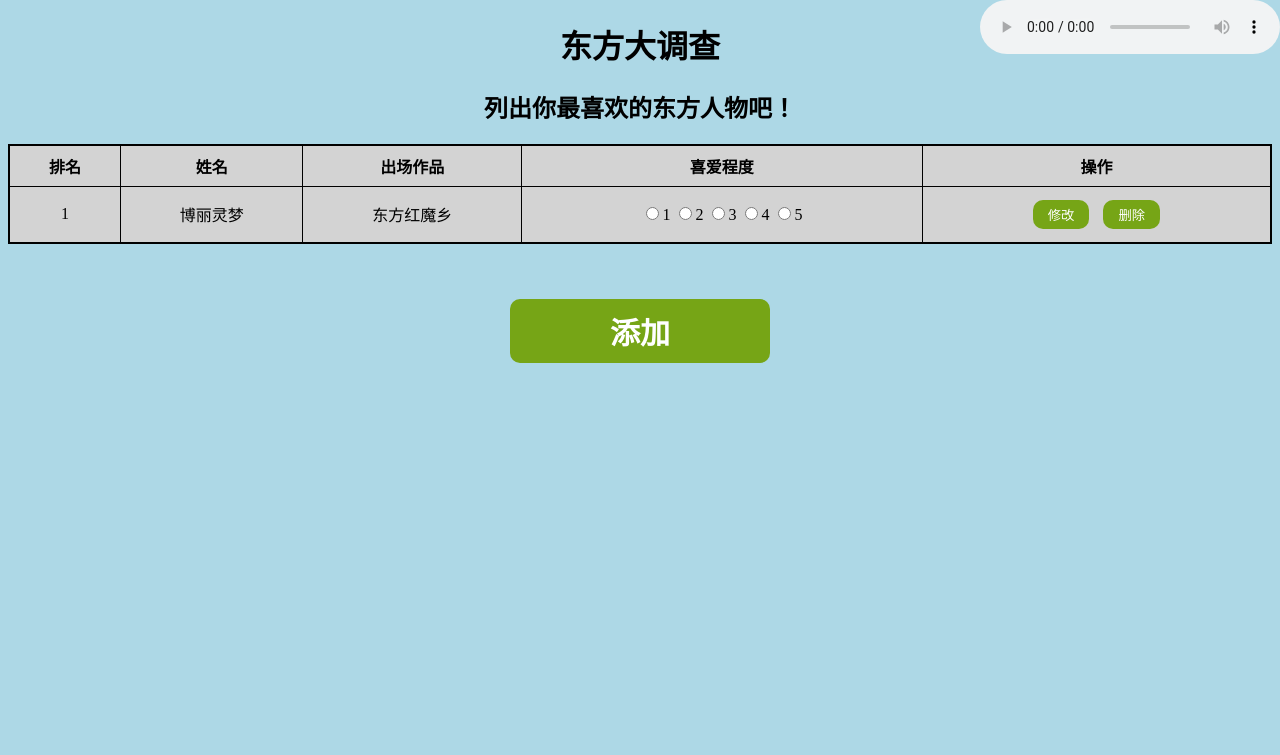
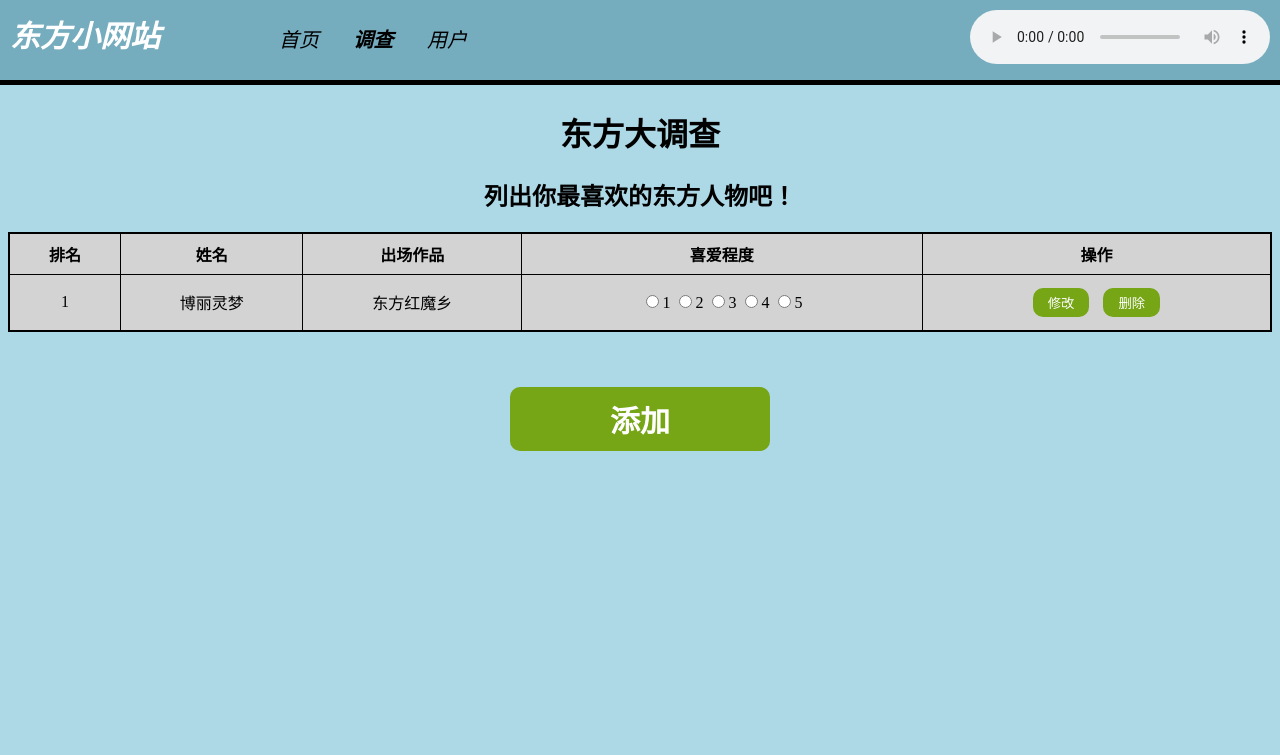
Before and after one commit to JosephCross167/Touhou-Research, a Flask app: template templates/excel.html in a window 1280 px wide. Shown: the top 755 px of the page. Run offline with Flask 3, Linux system fonts and the light colour scheme; the template is opened without the code that fills it, so the values that code supplies are empty.

Commit message:
东方大调查

```diff
--- a/app.py
+++ b/app.py
@@ -1,4 +1,4 @@
-from flask import Flask
+from flask import Flask, render_template
 import config
 from exts import db
 from models import User
@@ -14,9 +14,10 @@ db.init_app(app)
 migrate = Migrate(app, db)
 app.register_blueprint(au_bp)
 app.register_blueprint(qa_bp)
+
 @app.route('/')
 def hello_world():  # put application's code here
-    return 'Hello World!'
+    return render_template("register.html")
 
 
 if __name__ == '__main__':
--- a/blueprints/author.py
+++ b/blueprints/author.py
@@ -1,4 +1,4 @@
-from flask import Blueprint
+from flask import Blueprint, render_template
 
 bp = Blueprint("author", __name__, url_prefix="/author")
 
--- /dev/null
+++ b/static/css/base.css
@@ -0,0 +1,74 @@
+nav {
+    font-style: oblique;
+    text-align: left;
+    background-color: rgb(117, 172, 190);
+    padding: 0 0 0 10px;
+    border-bottom: 5px solid black;
+    height: 80px;
+    position: fixed;
+    top: 0;
+    left: 0;
+    right: 0;
+    z-index: 500;
+}
+a {
+    color: black;
+    text-decoration: none;
+    margin: 0 15px;
+    line-height: 80px;
+    font-size: 20px;
+    position: relative;
+    left: 100px;
+}
+span {
+    font-size: 30px;
+    font-weight: bold;
+    color: white;
+}
+body {
+    text-align: center;
+    background-color:lightblue;
+    padding-bottom: 300px;
+    padding-top: 80px;
+    }
+table {
+    width: 100%;
+    margin: auto;
+    border-collapse: collapse;
+    border: 2px solid black;
+    margin-bottom: 50px;
+    background-color: lightgray;
+}
+th, td {
+    border: 1px solid black;
+    padding: 8px;
+}
+button {
+    background-color: rgb(118, 165, 22);
+    border: none;
+    color: white;
+    padding: 5px 15px;
+    cursor: pointer;
+    border-radius: 10px;
+    margin: 5px;
+}
+button:hover {
+    background-color: rgb(87, 121, 16);
+}
+input[type="text"], input[type="password"] {
+    width: 60%;
+    padding: 8px;
+    text-align: center;
+}
+input[type="text"]::placeholder, input[type="password"]::placeholder {
+    width: 100%;
+    text-align: left;
+    color: gray;
+}
+audio {
+    position: fixed;
+    right: 0%;
+    top: 10px;
+    right: 10px;
+    z-index: 1000;
+}
--- a/static/css/excel.css
+++ /dev/null
@@ -1,44 +0,0 @@
-body {
-    text-align: center;
-    background-color:lightblue;
-    padding-bottom: 300px;
-    }
-table {
-    width: 100%;
-    margin: auto;
-    border-collapse: collapse;
-    border: 2px solid black;
-    margin-bottom: 50px;
-    background-color: lightgray;
-}
-th, td {
-    border: 1px solid black;
-    padding: 8px;
-}
-button {
-    background-color: rgb(118, 165, 22);
-    border: none;
-    color: white;
-    padding: 5px 15px;
-    cursor: pointer;
-    border-radius: 10px;
-    margin: 5px;
-}
-button:hover {
-    background-color: rgb(87, 121, 16);
-}
-#text_input {
-    width: 60%;
-    padding: 8px;
-    text-align: center;
-}
-#text_input::placeholder {
-    width: 100%;
-    text-align: left;
-    color: gray;
-}
-audio {
-    position: fixed;
-    right: 0%;
-    top: 0%;
-}
--- /dev/null
+++ b/static/js/base.js
@@ -0,0 +1,10 @@
+let option = document.getElementsByTagName("a");
+for (let i = 0; i < option.length; i++)
+{
+    option[i].addEventListener("mouseover", function() {
+        option[i].style.textDecoration = "underline";
+    });
+    option[i].addEventListener("mouseout", function() {
+        option[i].style.textDecoration = "none";
+    });
+}
--- a/static/js/excel.js
+++ b/static/js/excel.js
@@ -82,3 +82,7 @@ function saverow(r)
         <button onclick="deleterow(this)">删除</button>
     `;
 }
+
+//导航栏
+let present_option = document.getElementById("investigation");
+present_option.style.fontWeight = "bold";
--- /dev/null
+++ b/static/js/login, register.js
@@ -0,0 +1,3 @@
+//导航栏
+let present_option = document.getElementById("login");
+present_option.style.fontWeight = "bold";
--- a/templates/base.html
+++ b/templates/base.html
@@ -3,9 +3,26 @@
 <head>
     <meta charset="UTF-8">
     <meta name="viewport" content="width=device-width, initial-scale=1.0">
-    <title>base</title>
+    <link rel="stylesheet" href="../static/css/base.css">
+    <title>{% block title %}base{% endblock %}</title>
+    {% block head %}
+    {% endblock %}
 </head>
 <body>
+    <nav class="navbar">
+        <span>东方小网站</span>
+        <a href="/" id="home">首页</a>
+        <a href="/excel" id="investigation">调查</a>
+        <a href="/user" id="user">用户</a>
+    </nav>
+    <main>
+        <div class="content">
+            {% block content %}
+            {% endblock %}
+        </div>
+    </main>
+
+    <script src="../static/js/base.js"></script>
 
 </body>
 </html>
--- a/templates/excel.html
+++ b/templates/excel.html
@@ -1,13 +1,15 @@
-<!DOCTYPE html>
-<html lang="en">
-<head>
-    <meta charset="UTF-8">
-    <meta name="viewport" content="width=device-width, initial-scale=1.0">
+{% extends "base.html" %}
+
+{% block title %}
+    东方大调查
+{% endblock %}
+
+{% block head %}
+    {{ super() }}
     <link rel="stylesheet" href="../static/css/excel.css">
-    <title>excel</title>
-</head>
+{% endblock %}
 
-<body>
+{% block content %}
     <audio controls src="../static/music/あすとらるTrip - 砕月 (ココ&さつき が てんこもり's 作業妨害Remix).mp3"></audio>
 
     <h1>东方大调查</h1>
@@ -42,5 +44,4 @@
     <button onclick="addrow()" style="font-size: 30px;font-weight: bold;padding: 10px 100px;">添加</button>
 
     <script src="../static/js/excel.js"></script>
-</body>
-</html>
+{% endblock %}
```
Also changed, not shown: static/css/login, register.css (added, +24 -0 lines), templates/login.html (added, +23 -0 lines), templates/register.html (added, +32 -0 lines), templates/user.html (added).
